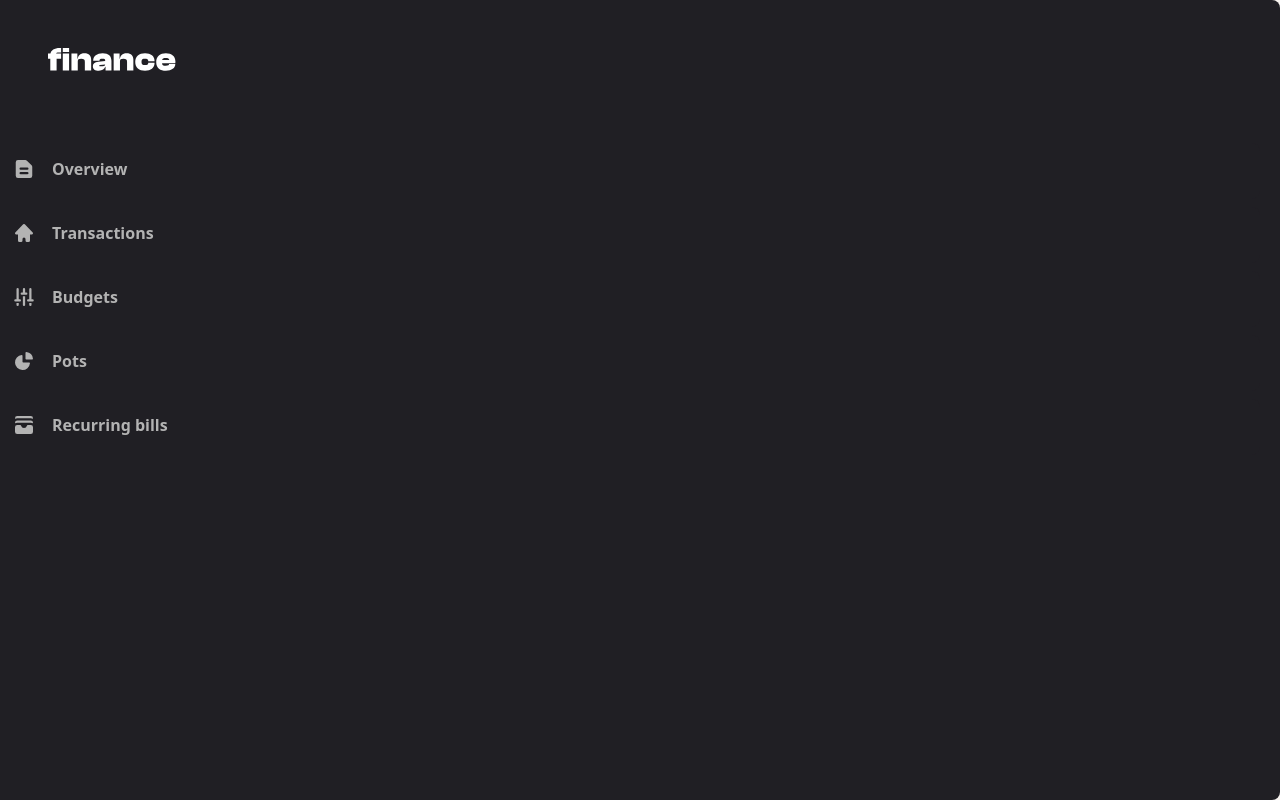
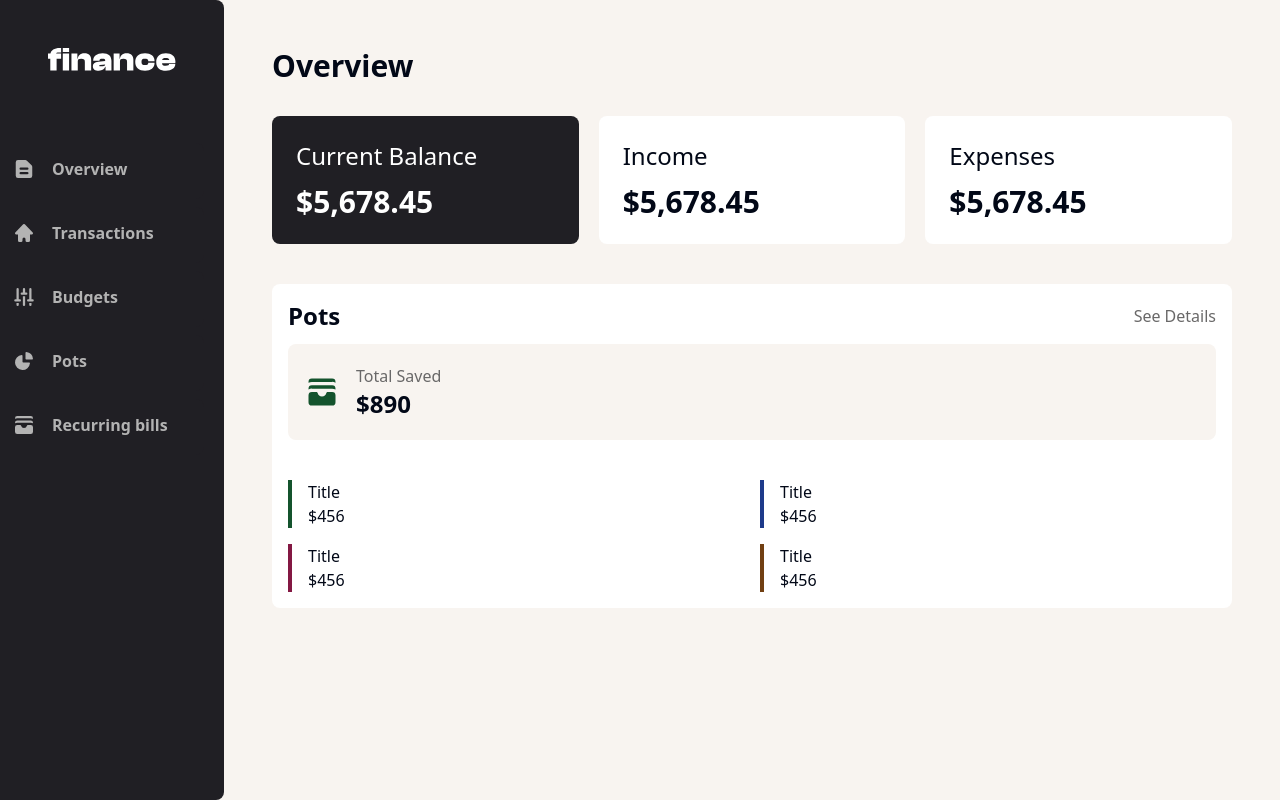
Before and after one commit to loiccape/note-bank, a Vue app: page /home in a window 1280 px wide. Built offline with nearby package versions, Linux system fonts and the light colour scheme; the HTML template or start-up script is replaced by a standard one.

Commit message:
sm pots section done

```diff
--- a/src/components/nav/NavBar.vue
+++ b/src/components/nav/NavBar.vue
@@ -1,6 +1,6 @@
 <template>
     <nav
-        class="bg-grey900 fixed bottom-0 w-full min-h-12 lg:fixed lg:top-0 lg:bottom-auto lg:h-screen  lg:left-0 lg:flex lg:flex-col lg:min-w-56 lg:rounded-r-lg">
+        class="bg-grey900 fixed bottom-0 w-full min-h-12  lg:top-0 lg:bottom-auto lg:h-screen  lg:left-0 lg:flex lg:flex-col lg:max-w-56 lg:rounded-r-lg lg:relative">
         <img src="../../assets/images/logo-large.svg" alt="logo finance"
             class="hidden lg:block lg:w-32 lg:mt-12 lg:ml-12" />
 
--- a/src/views/HomeView.vue
+++ b/src/views/HomeView.vue
@@ -4,32 +4,67 @@
         <NavBar />
 
 
-        <main class="p-4 w-screen md:p-8">
+        <main class="p-4 w-screen md:p-8 lg:p-12 mb-16 lg:m-0">
             <h2 class="text-3xl font-bold">Overview</h2>
 
 
             <section class="flex flex-col w-full gap-2 mt-8 md:flex-row md:gap-5 md:h-32">
                 <div
                     class="h-24 rounded-lg bg-grey900 text-white p-4 flex flex-col justify-between md:w-1/3 md:p-6 md:h-full">
-                    <p class="md:text-2xl">Title</p>
+                    <p class="md:text-2xl">Current Balance</p>
                     <p class="text-3xl font-bold">$5,678.45</p>
                 </div>
                 <div class="h-24 rounded-lg bg-white p-4 flex flex-col justify-between md:w-1/3 md:p-6 md:h-full">
-                    <p class="md:text-2xl">Title</p>
+                    <p class="md:text-2xl">Income</p>
                     <p class="text-3xl font-bold">$5,678.45</p>
                 </div>
                 <div class="h-24 rounded-lg bg-white p-4 flex flex-col justify-between md:w-1/3 md:p-6 md:h-full">
-                    <p class="md:text-2xl">Title</p>
+                    <p class="md:text-2xl">Expenses</p>
                     <p class="text-3xl font-bold">$5,678.45</p>
                 </div>
             </section>
 
             <!-- Pots section -->
+            <section class="bg-white rounded-lg p-4 mt-10">
+                <div class="flex justify-between items-center">
+                    <h2 class="text-2xl font-bold">Pots</h2>
+                    <a href="/" class="text-grey500">See Details</a>
+                </div>
 
+
+                <div class="bg-beige100 mt-3 rounded-lg p-4 flex items-center min-h-24">
+                    <WalletIcon class="text-green-900 w-9 mr-4" />
+                    <div>
+                        <p class="text-grey500">Total Saved</p>
+                        <p class="text-2xl font-bold">$890</p>
+                    </div>
+                </div>
+
+
+                <div class="grid grid-cols-2 gap-4 mt-10">
+                    <div class="border-l-4 border-green-900 pl-4">
+                        <p>Title</p>
+                        <p class="">$456</p>
+                    </div>
+                    <div class="border-l-4 border-blue-900 pl-4">
+                        <p>Title</p>
+                        <p class="">$456</p>
+                    </div>
+                    <div class="border-l-4 border-pink-900 pl-4">
+                        <p>Title</p>
+                        <p class="">$456</p>
+                    </div>
+                    <div class="border-l-4 border-yellow-900 pl-4">
+                        <p>Title</p>
+                        <p class="">$456</p>
+                    </div>
+                </div>
+            </section>
         </main>
     </div>
 </template>
 
 <script setup lang="ts">
 import NavBar from '@/components/nav/NavBar.vue';
+import { WalletIcon } from '@heroicons/vue/16/solid';
 </script>
```
